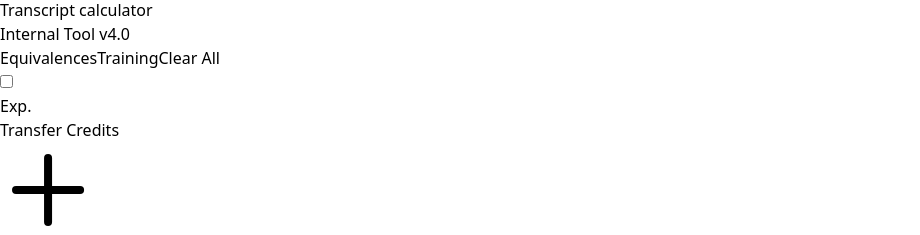
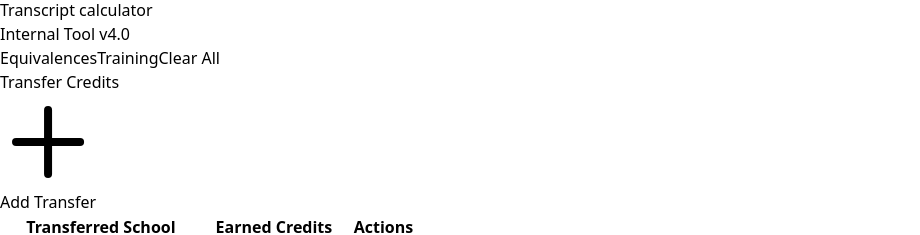
Before and after one commit to DevaWinner/gpa-calculator, a React (Vite) app: page / in a window 1280 px wide. Shown: the part 362-597 px from the top of the page, without its empty margins (0-920 px from the left). Built offline with nearby package versions, Linux system fonts and the light colour scheme.

Commit message:
Refactor code structure for improved readability and maintainability

```diff
--- a/src/App.jsx
+++ b/src/App.jsx
@@ -32,22 +32,7 @@ const EXPERIMENTAL_KEY = "gpa_experimental_v1";
 const SHOW_AUTO_EQUIVALENCE_LIST = false;
 
 function App() {
-	// Experimental Mode State (Persisted)
-	const [isExperimental, setIsExperimental] = useState(() => {
-		return localStorage.getItem(EXPERIMENTAL_KEY) === "true";
-	});
-
-	const toggleExperimental = () => {
-		const newState = !isExperimental;
-		setIsExperimental(newState);
-		localStorage.setItem(EXPERIMENTAL_KEY, String(newState));
-
-		// If turning off experimental, expand all terms
-		if (!newState) {
-			const newTerms = terms.map(t => ({ ...t, isMinimized: false }));
-			setTerms(newTerms);
-		}
-	};
+	const isExperimental = false;
 
 	const [transferEarned, setTransferEarned] = useState(0);
 	const [transfers, setTransfers] = useState([]);
@@ -271,6 +256,11 @@ function App() {
 			document.body.style.overflow = 'unset';
 		};
 	}, [isAnyModalOpen]);
+
+	// Clear any stale experimental preference now that the toggle is retired.
+	useEffect(() => {
+		localStorage.removeItem(EXPERIMENTAL_KEY);
+	}, []);
 
 	// Initialize Sessions on mount
 	useEffect(() => {
@@ -769,8 +759,6 @@ function App() {
 						onNavigateTraining={() => setCurrentView("training")}
 						onStartTour={() => { setRunTour(true); setStepIndex(0); }}
 						onOpenEquivalences={() => setShowEquivalences(true)}
-						isExperimental={isExperimental}
-						onToggleExperimental={toggleExperimental}
 					/>
 
 					{/* Transfer Credits Section */}
--- a/src/components/Header.jsx
+++ b/src/components/Header.jsx
@@ -1,4 +1,4 @@
-function Header({ clearAll, onNavigateTraining, onStartTour, onOpenEquivalences, isExperimental, onToggleExperimental }) {
+function Header({ clearAll, onNavigateTraining, onStartTour, onOpenEquivalences }) {
 	return (
 		<header className="px-4 sm:px-6 pt-8 mb-10">
 			<div className="flex flex-col gap-4 sm:flex-row sm:items-end sm:justify-between">
@@ -29,20 +29,6 @@ function Header({ clearAll, onNavigateTraining, onStartTour, onOpenEquivalences,
 					>
 						Clear All
 					</button>
-
-					{/* Experimental Toggle */}
-					<div className="flex items-center ml-2 border-l pl-4 border-gray-200">
-						<label className="inline-flex items-center cursor-pointer">
-							<input
-								type="checkbox"
-								checked={isExperimental}
-								onChange={onToggleExperimental}
-								className="sr-only peer"
-							/>
-							<div className="relative w-9 h-5 bg-gray-200 peer-focus:outline-none peer-focus:ring-2 peer-focus:ring-indigo-300 rounded-full peer peer-checked:after:translate-x-full rtl:peer-checked:after:-translate-x-full peer-checked:after:border-white after:content-[''] after:absolute after:top-[2px] after:start-[2px] after:bg-white after:border-gray-300 after:border after:rounded-full after:h-4 after:w-4 after:transition-all peer-checked:bg-indigo-600"></div>
-							<span className="ms-2 text-xs font-medium text-gray-500">Exp.</span>
-						</label>
-					</div>
 				</div>
 			</div>
 		</header>
```
Also changed, not shown: 1 other file (tests, documents, lock files or other folders).
